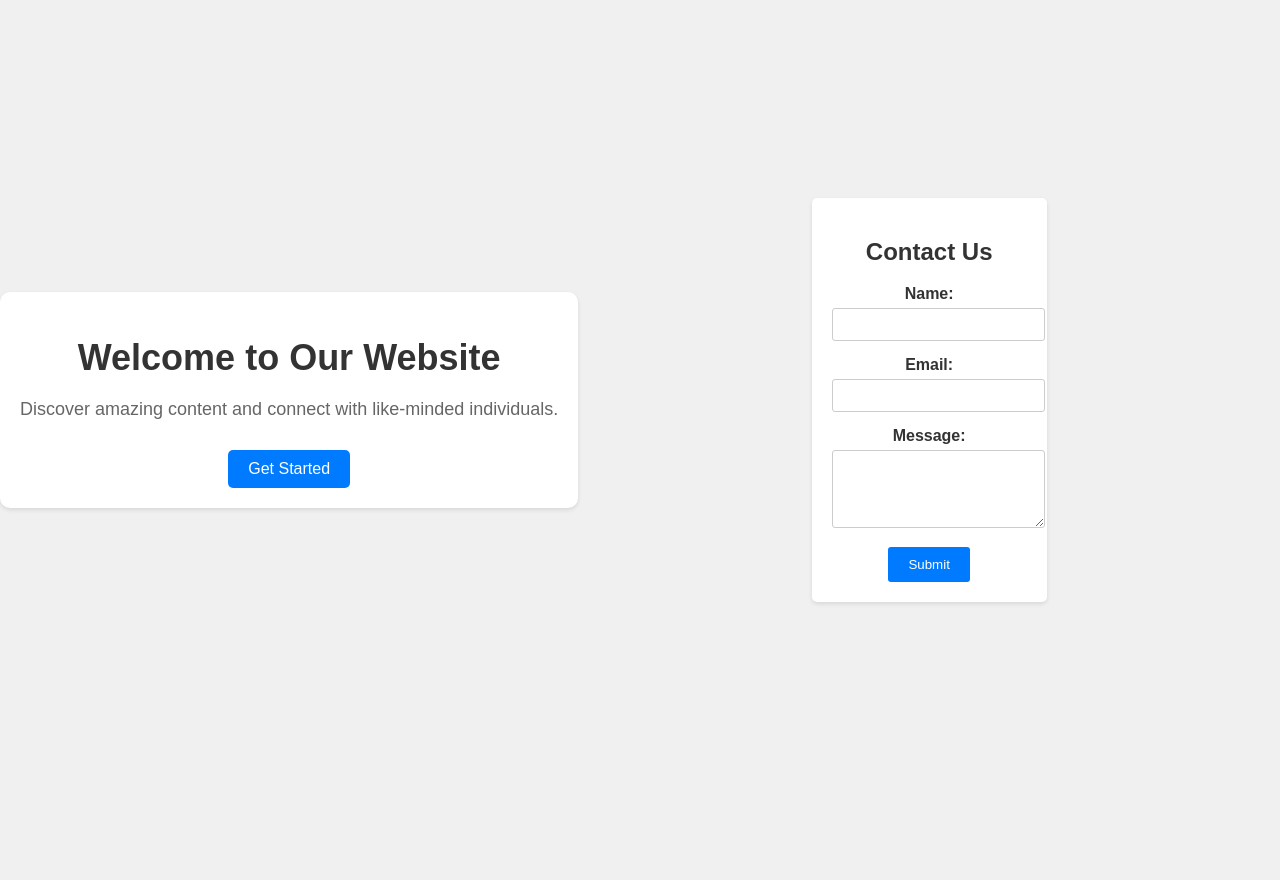
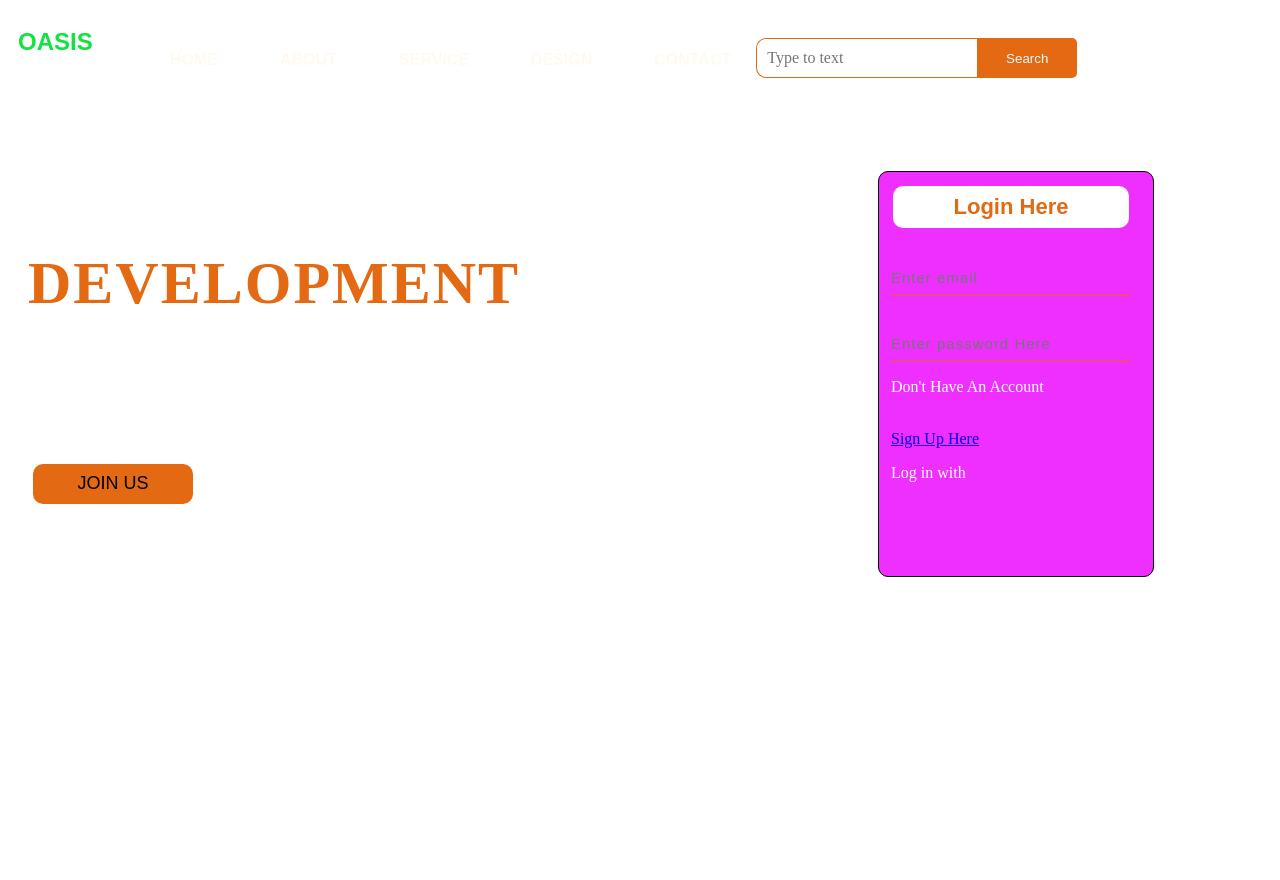
Before and after one commit to Agbovor/Web.app, a Flask app: template templates/index.html in a window 1280 px wide. Before the commit the page ends 604 px from the top, so only its background shows below. Run offline with Flask 3, Linux system fonts and the light colour scheme; the template is opened without the code that fills it, so the values that code supplies are empty.

Commit message:
New update

```diff
--- a/static/css/index.css
+++ b/static/css/index.css
@@ -1,130 +1,231 @@
-body {
-    font-family: Arial, sans-serif;
-    margin: 0;
+*{
+  margin: 50;
   padding: 0;
-    background-color: #f0f0f0;
-    color: #333;
+
+}
+body{
+  background-image: url(images/City_85.jpg);
+  background-repeat: no-repeat;
+  background-size: cover;
+  background-position: center;
 }
 
-  styles.css */
-background-image {
-  background-image: url("file:///home/test/Downloads/9070075.png");
-  background-size: cover; /* Adjust as needed */
-  background-repeat: no-repeat;
-  background-attachment: fixed; Optional
-  Other styling properties if needed
+.main{
+  width: 100;
+  background: linear-gradient(to top, rgba(82, 9, 199, 0.5)50%),rgba(27, 9, 189, 0.5)50;
+  background-position: center;
+  background-size: cover;
+  height: 109vh;
+  float: left;
+}
+.navbar{
+  width: 1200px;
+  height: 75px;
+  margin: auto;
+
+}
+.icon{
+  width: 100px;
+  float: left;
+  height: 70px;
+
+}
+.logo{
+  color: #12e343;
+  font: optional 100px;
+  font-family: Arial;
+  padding-left: 10px;
+  float: left;
+  padding-top: 10;
+}
+.menu{
+  width: 400px;
+  float: left;
+  height: 70px;
+
+}
+ul{
+  float: left;
+  display: flex;
+   justify-content: center;
+   align-items: center;
 }
 
-  .container {
-    text-align: center;
-    padding: 100px;
+ul li{
+
+  list-style: none;
+  margin-left: 62px;
+  margin-top: 27px;
+  font-size: 14;
+}
+ul li a{
+  text-decoration: none;
+  color: floralwhite;
+  font-family: sans-serif;
+  font-weight: bold;
+  transition: 0.4s ease-in-out;
+
+
 }
 
-  h1 {
-    font-size: 36px;
-    margin-bottom: 20px;
+ul li a:hover{
+  color: #e36912;
+
+}
+.Search{
+  width: 30px;
+  float: left;
+  margin-top: 50px;
 }
 
-  p {
-    font-size: 18px;
-    margin-bottom: 30px;
+.srch{
+  font-family: 'Times New Roman';
+  width: 200px;
+  height: 40;
+  background-color: transparent;
+  border: 1px solid #e36912;
+  margin-top: 30px;
+  margin-left: 25px;
+  color: aliceblue;
+  border-right: none;
+  font-size: 16px;
+  float: left;
+  padding: 10px;
+ border-top-left-radius: 10px;
+ border-bottom-left-radius: 10px;
+
+
+
+
 }
 
-  .button {
-    display: inline-block;
-    padding: 10px 20px;
-    background-color: #007bff;
-    color: #fff;
-    text-decoration: none;
-    border-radius: 5px;
-    font-size: 16px;
+.btn{
+  width: 100px;
+  height: 40px;
+  background: #e36912;
+  border: 2px solid #e36912;
+  margin-top: 30px;
+  color: aliceblue;
+  border-top-right-radius: 5px;
+  border-bottom-right-radius: 5px;
+
 }
+.btn:focus{
+  outline: none;
 
-  .button:hover {
-    background-color: #0056b3;
 }
 
 
 
-    body {
-        font-family: Arial, sans-serif;
-        background-color: #f4f4f4;
-        margin: 0;
-        padding: 0;
-        display: flex;
-        justify-content: center;
-        align-items: center;
-        height: 100vh;
+.content{
+  width: 1200px;
+  height: auto;
+  margin: auto;
+  color: white;
+  position: relative;
 }
 
-    .welcome-container {
-        text-align: center;
-        padding: 20px;
-        background-color: #fff;
+.content.par{
+  padding-left: 20px;
+  padding-bottom: 25px;
+  font-family: arial;
+  letter-spacing: 1.2px;
+  line-height: 30px;
+}
+.content h1{
+  font-family: 'Times New Roman';
+  font-size: 50px;
+  padding-left: 20px;
+  margin-top: 9%;
+  letter-spacing: 2px;
+
+}
+.content .cn{
+  width: 160px;
+  height: 40px;
+  background: #e36912;
+  border: none;
+  margin-bottom: 15px;
+  margin-left: 25px;
+  font-size: 18px;
   border-radius: 10px;
-        box-shadow: 0 2px 4px rgba(0, 0, 0, 0.1);
+  cursor: pointer;
+  transition: .4s ease;
+}
+.content .cn a{
+  text-decoration: none;
+  color: black;
+  transform: .3s ease;
+}
+.cn:hover{
+  background-color: white;
+}
+.content span{
+  color: #e36912;
+  font-size: 60px;
 }
 
-    h1 {
-        color: #333;
+.form{
+  width: 250px;
+  height: 380px;
+  background-color: rgb(238, 47, 255);
+  position: absolute;
+  top: -20px;
+  left: 870px;
+  border: 1px solid black;
+  border-radius: 10px;
+  padding: 12px;
 }
 
-    p {
-        color: #666;
+.form h2{
+  width: 220px;
+  font-family: sans-serif;
+  text-align: center;
+  color: #12e343;
+  font-size: 22px;
+  background-color: aliceblue;
+  border-radius: 10px;
+  margin: 2px;
+  padding: 8px;
+}
+.form input{
+  width: 240px;
+  height: 35px;
+  background: transparent;
+  border-bottom: 1px solid #e36912;
+  border-top: none;
+  border-left: none;
+  border-right: none;
+  color: aliceblue;
+  font-size: 15px;
+  letter-spacing: 1px;
+  font-family: sans-serif;
 }
 
-    .btn {
-        display: inline-block;
-        padding: 10px 20px;
-        background-color: #007bff;
-        color: #fff;
-        border: none;
-        border-radius: 5px;
-        cursor: pointer;
-        text-decoration: none;
-        transition: background-color 0.3s ease;
+.form h2{
+width: 220px;
+font-family: sans-serif;
+text-align: center;
+color: #e36912;
+font-size: 22px;
+background-color: white;
+border-radius: 10px;
+margin: 2px;
+padding: 8px;
+
 }
+.form input{
+width: 240px;
+height: 35px;
+background: transparent;
+border-bottom: 1px solid #e36912;
+border-top: none;
+border-right: none;
+border-left: none;
+color: white;
+font-size: 15px;
+letter-spacing: 1px;
+margin-top: 30px;
+font-family: sans-serif;
 
-    .btn:hover {
-        background-color: #0056b3;
 }
-
-
-
-    body {
-      font-family: Arial, sans-serif;
-      background-color: #f0f0f0;
-    }
-    .container {
-      max-width: 400px;
-      margin: 0 auto;
-      padding: 20px;
-      background-color: #fff;
-      border-radius: 5px;
-      box-shadow: 0 2px 4px rgba(0, 0, 0, 0.1);
-    }
-    .form-group {
-      margin-bottom: 15px;
-    }
-    label {
-      display: block;
-      margin-bottom: 5px;
-      font-weight: bold;
-    }
-    input[type="text"], input[type="email"], textarea {
-      width: 100%;
-      padding: 8px;
-      border: 1px solid #ccc;
-      border-radius: 3px;
-    }
-    button {
-      padding: 10px 20px;
-      background-color: #007bff;
-      color: #fff;
-      border: none;
-      border-radius: 3px;
-      cursor: pointer;
-    }
-    button:hover {
-      background-color: #0056b3;
-    }
--- a/templates/index.html
+++ b/templates/index.html
@@ -1,43 +1,63 @@
 <!DOCTYPE html>
 <html lang="en">
   <head>
-<meta charset="UTF-8">
-<meta name="viewport" content="width=device-width, initial-scale=1.0">
-<title>Welcome to Our Website</title>
-<link rel="stylesheet" href="/static/css/index.css">
-</head>
-<body >
-<!-- <div class="container">
-  <h1>Welcome to Our Website</h1>
-  <p>Thank you for visiting our website. We're excited to have you here!</p>
-  <a href="#" class="button">Explore More</a>
-</div> -->
-<title>Welcome to Our Website</title>
+    <title>OASIS ESTATES</title>
+    <link rel="stylesheet" href="static/css/index.css"/>
   </head>
   <body>
-<div class="welcome-container">
-    <h1>Welcome to Our Website</h1>
-    <p>Discover amazing content and connect with like-minded individuals.</p>
-    <a class="btn" href="Email">Get Started</a>
+    <div class="main">
+      <div class="navbar">
+        <div class="icon">
+          <h2 class="logo">OASIS</h2>
         </div>
 
-<div class="container">
-  <h2>Contact Us</h2>
-  <form action="/submit" method="post">
-    <div class="form-group">
-      <label for="name">Name:</label>
-      <input type="text" id="name" name="name" required>
+        <div class="manu">
+          <ul>
+            <li><a href="#">HOME</a></li>
+            <li><a href="#">ABOUT</a></li>
+            <li><a href="#">SERVICE</a></li>
+            <li><a href="#">DESIGN</a></li>
+            <li><a href="#">CONTACT</a></li>
+          </ul>
         </div>
-    <div class="form-group">
-      <label for="email">Email:</label>
-      <input type="email" id="email" name="email" required>
+        <div class="search">
+          <input
+            type="srch"
+            class="srch"
+            name="search"
+            placeholder="Type to text"
+          />
+          <a href="#"> <button class="btn">Search</button></a>
         </div>
-    <div class="form-group">
-      <label for="message">Message:</label>
-      <textarea id="message" name="message" rows="4" required></textarea>
       </div>
-    <button type="submit">Submit</button>
-  </form>
+      <div class="content">
+        <h1>WED DESIGN & <br /><span>DEVELOPMENT</span> <br />COURSE</h1>
+        <pr class="paragraph"
+          >Lorem ipsum dolor sit amet, consectetur adipisicing elit.<br />
+          Doloremque ex sequi accusantium voluptates, et provident nisi veniam
+          dicta culpa <br />
+          voluptatem eaque ab repudiandae laudantium, quae harum placeat autem
+          animi?</pr
+        >
+        <br />
+        <button class="cn">JOIN US</button>
+
+        <div class="form">
+          <h2>Login Here</h2>
+          <input type="email" name="emal" placeholder="Enter email" />
+          <input
+            type="password"
+            name="password"
+            placeholder="Enter password Here"
+            div
+          />
+
+          <p class="link">Don't Have An Account</p>
+          <br />
+          <a href="#">Sign Up Here</a>
+          <p class="liw">Log in with</p>
+        </div>
+      </div>
     </div>
   </body>
 </html>
--- /dev/null
+++ b/templates/static/css/index.css
@@ -0,0 +1,231 @@
+*{
+    margin: 50;
+    padding: 0;
+
+  }
+  body{
+    background-image: url(file:///C:/Users/agbov/Desktop/first%20website/images/City_85.jpg);
+    background-repeat: no-repeat;
+    background-size: cover;
+    background-position: center;
+  }
+
+  .main{
+    width: 100;
+    background: linear-gradient(to top, rgba(82, 9, 199, 0.5)50%),rgba(27, 9, 189, 0.5)50;
+    background-position: center;
+    background-size: cover;
+    height: 109vh;
+    float: left;
+  }
+  .navbar{
+    width: 1200px;
+    height: 75px;
+    margin: auto;
+
+  }
+  .icon{
+    width: 100px;
+    float: left;
+    height: 70px;
+
+  }
+  .logo{
+    color: #12e343;
+    font: optional 100px;
+    font-family: Arial;
+    padding-left: 10px;
+    float: left;
+    padding-top: 10;
+  }
+  .menu{
+    width: 400px;
+    float: left;
+    height: 70px;
+
+  }
+  ul{
+    float: left;
+    display: flex;
+     justify-content: center;
+     align-items: center;
+  }
+
+  ul li{
+
+    list-style: none;
+    margin-left: 62px;
+    margin-top: 27px;
+    font-size: 14;
+  }
+  ul li a{
+    text-decoration: none;
+    color: floralwhite;
+    font-family: sans-serif;
+    font-weight: bold;
+    transition: 0.4s ease-in-out;
+
+
+  }
+
+  ul li a:hover{
+    color: #e36912;
+
+  }
+  .Search{
+    width: 30px;
+    float: left;
+    margin-top: 50px;
+  }
+
+  .srch{
+    font-family: 'Times New Roman';
+    width: 200px;
+    height: 40;
+    background-color: transparent;
+    border: 1px solid #e36912;
+    margin-top: 30px;
+    margin-left: 25px;
+    color: aliceblue;
+    border-right: none;
+    font-size: 16px;
+    float: left;
+    padding: 10px;
+   border-top-left-radius: 10px;
+   border-bottom-left-radius: 10px;
+
+
+
+
+  }
+
+  .btn{
+    width: 100px;
+    height: 40px;
+    background: #e36912;
+    border: 2px solid #e36912;
+    margin-top: 30px;
+    color: aliceblue;
+    border-top-right-radius: 5px;
+    border-bottom-right-radius: 5px;
+
+  }
+  .btn:focus{
+    outline: none;
+
+  }
+
+
+
+  .content{
+    width: 1200px;
+    height: auto;
+    margin: auto;
+    color: white;
+    position: relative;
+  }
+
+  .content.par{
+    padding-left: 20px;
+    padding-bottom: 25px;
+    font-family: arial;
+    letter-spacing: 1.2px;
+    line-height: 30px;
+  }
+  .content h1{
+    font-family: 'Times New Roman';
+    font-size: 50px;
+    padding-left: 20px;
+    margin-top: 9%;
+    letter-spacing: 2px;
+
+  }
+  .content .cn{
+    width: 160px;
+    height: 40px;
+    background: #e36912;
+    border: none;
+    margin-bottom: 15px;
+    margin-left: 25px;
+    font-size: 18px;
+    border-radius: 10px;
+    cursor: pointer;
+    transition: .4s ease;
+  }
+  .content .cn a{
+    text-decoration: none;
+    color: black;
+    transform: .3s ease;
+  }
+  .cn:hover{
+    background-color: white;
+  }
+  .content span{
+    color: #e36912;
+    font-size: 60px;
+  }
+
+  .form{
+    width: 250px;
+    height: 380px;
+    background-color: rgb(238, 47, 255);
+    position: absolute;
+    top: -20px;
+    left: 870px;
+    border: 1px solid black;
+    border-radius: 10px;
+    padding: 12px;
+  }
+
+  .form h2{
+    width: 220px;
+    font-family: sans-serif;
+    text-align: center;
+    color: #12e343;
+    font-size: 22px;
+    background-color: aliceblue;
+    border-radius: 10px;
+    margin: 2px;
+    padding: 8px;
+  }
+  .form input{
+    width: 240px;
+    height: 35px;
+    background: transparent;
+    border-bottom: 1px solid #e36912;
+    border-top: none;
+    border-left: none;
+    border-right: none;
+    color: aliceblue;
+    font-size: 15px;
+    letter-spacing: 1px;
+    font-family: sans-serif;
+  }
+
+  .form h2{
+  width: 220px;
+  font-family: sans-serif;
+  text-align: center;
+  color: #e36912;
+  font-size: 22px;
+  background-color: white;
+  border-radius: 10px;
+  margin: 2px;
+  padding: 8px;
+
+  }
+  .form input{
+  width: 240px;
+  height: 35px;
+  background: transparent;
+  border-bottom: 1px solid #e36912;
+  border-top: none;
+  border-right: none;
+  border-left: none;
+  color: white;
+  font-size: 15px;
+  letter-spacing: 1px;
+  margin-top: 30px;
+  font-family: sans-serif;
+
+  }
```
Lines whose indentation alone changed are shown as unchanged.
